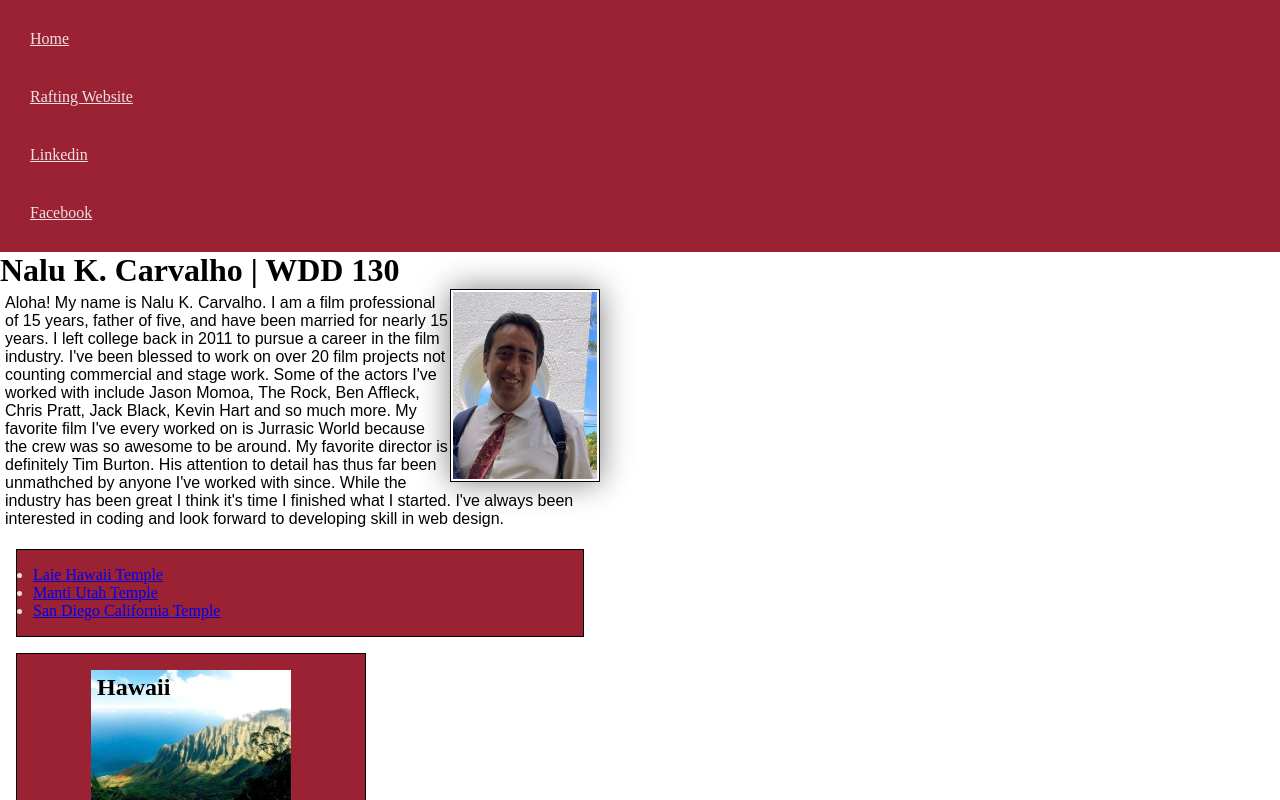
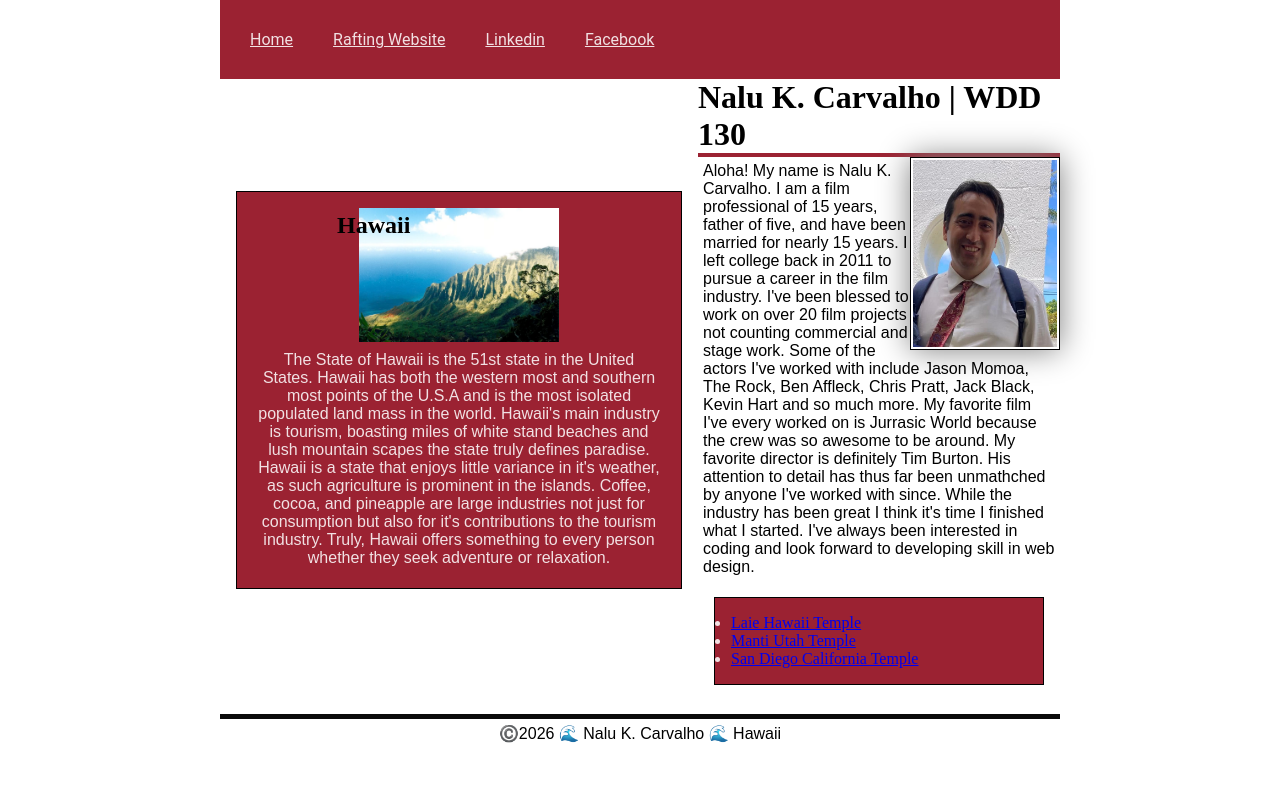
Before and after one commit to nalukc/wdd130, a plain HTML site: page index.html in a window 1280 px wide. Shown: the top 800 px of the page. Drawn offline with Linux system fonts and the light colour scheme.

Commit message:
week04 code along

```diff
--- a/index.html
+++ b/index.html
@@ -20,6 +20,7 @@
       <a href="https://facebook.com">Facebook</a>
     </nav>
   </header>
+  <div class="grid">
     <main>
       <h1>Nalu K. Carvalho | WDD 130</h1>
       <img src="images/profile.jpg" alt="Nalu K Carvalho Profile Picture" width="200">
@@ -55,6 +56,7 @@
         tourism industry. Truly, Hawaii offers something to every person whether they seek adventure or relaxation.
       </p>
     </aside>
+  </div>
   <footer>
     <p>
       ©️2026 🌊 Nalu K. Carvalho 🌊 Hawaii
--- a/styles/styles.css
+++ b/styles/styles.css
@@ -4,6 +4,8 @@
   box-sizing: border-box;
 
 }
+
+
 
 :root {
   --primary-color: rgb(155, 34, 50);
@@ -17,20 +19,32 @@
 }
 
 nav {
+  color: var(--text-color-aS);
   background-color: var(--primary-color);
   padding: 10px;
+  display: flex;
+  align-items: center;
+}
+
+header,
+.grid,
+footer {
+  max-width: 840px;
+  margin: 0 auto;
 }
 
 nav a {
-  font-family: var(--main-font);
+  font-family: var(--heading-font);
   color: var(--text-color-a);
   display: block;
   padding: 20px;
+  font-size: 1rem;
 }
 
 h1 {
   color: var(--text-color-b);
   font-family: var(--main-font);
+  border-bottom: 4px solid var(--primary-color);
 }
 
 main img {
@@ -47,14 +61,22 @@ p {
   padding: 5px;
 }
 
+.grid {
+  display: grid;
+  align-items: center;
+}
+
 main {
+  grid-column: 2/3;
   max-width: 600px;
 }
 
 aside {
   position: relative;
-  width: 350px;
+  width: flex;
   text-align: center;
+  grid-column: 1/2;
+  grid-row: 1/2;
 }
 
 aside img {
@@ -65,7 +87,7 @@ aside img {
 aside h2 {
   position: absolute;
   top: 20px;
-  left: 80px;
+  left: 100px;
   color: black;
 }
 
```
Lines whose indentation alone changed are shown as unchanged.
